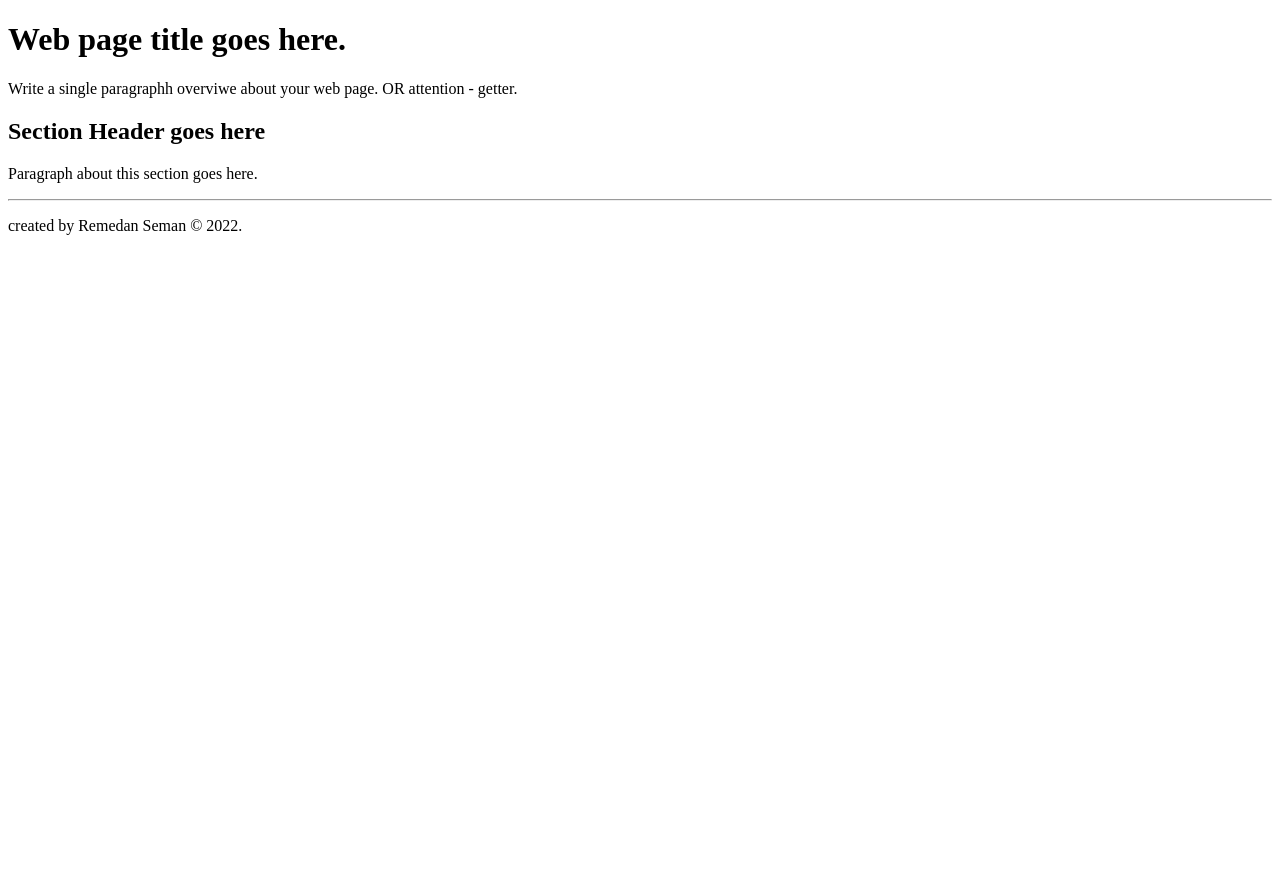
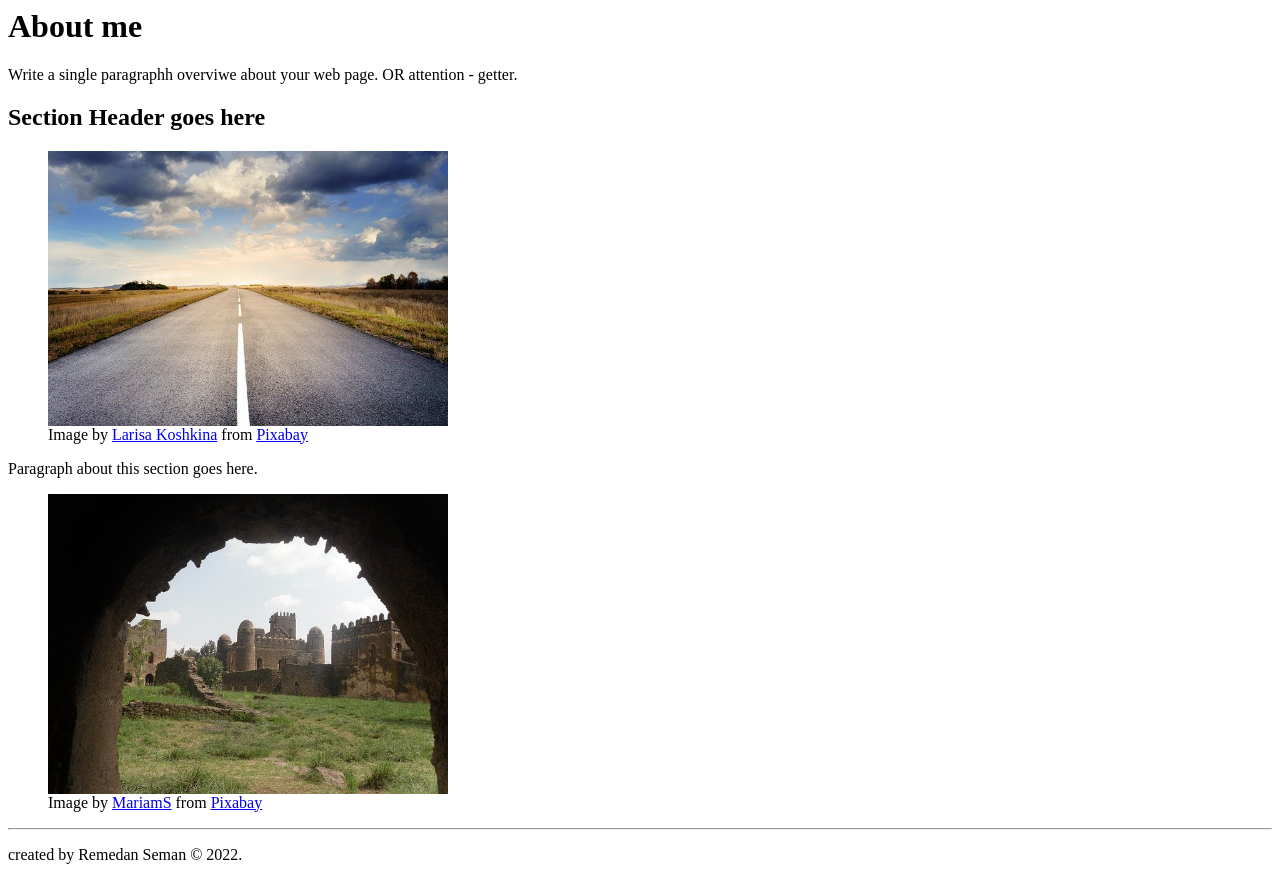
Before and after one commit to rrremedan/webpage-project, a plain HTML site: page index.html in a window 1280 px wide. Before the commit the page ends 800 px from the top, so only its background shows below. Drawn offline with Linux system fonts and the light colour scheme.

Commit message:
adding images

```diff
--- a/index.html
+++ b/index.html
@@ -1,4 +1,4 @@
-<!DOCTYPE html>
+<!DOCTYPE
 <html lang="en">
 <head>
     <meta charset="UTF-8">
@@ -10,13 +10,25 @@
     <header>
         <!-- put website branding (logo & name) below
         -->
-        <h1> Web page title goes here. </h1>
+        <h1>About me </h1>
         <p>Write a single paragraphh overviwe about
         your web page. OR attention - getter. </p>
     </header>
     <main>
         <h2> Section Header goes here </h2>
+        <figure>
+            <img src="images/road-gb9f4dfacd_640.jpg" alt="picture of a rode" width="400">
+            <figcaption>Image by <a href="https://pixabay.com/users/larisa-k-1107275/?utm_source=link-attribution&amp;utm_medium=referral&amp;utm_campaign=image&amp;utm_content=220058">Larisa Koshkina</a> from <a href="https://pixabay.com/?utm_source=link-attribution&amp;utm_medium=referral&amp;utm_campaign=image&amp;utm_content=220058">Pixabay</a></figcaption>
+        </figure>
         <p> Paragraph about this section goes here. </p>
+        <figure>
+            <img src="images/gonder-g234a4109c_640.jpg" alt="image gonder" width='400'>
+            <figcaption>
+                 Image by <a href="https://pixabay.com/users/mariams-130196/?utm_source=link-attribution&amp;utm_medium=referral&amp;utm_campaign=image&amp;utm_content=253474">MariamS</a> from <a href="https://pixabay.com/?utm_source=link-attribution&amp;utm_medium=referral&amp;utm_campaign=image&amp;utm_content=253474">Pixabay</a>
+            </figcaption>
+        </figure>
+
+
 
         <hr>
     </main>
```
Also changed, not shown: images/gonder-g234a4109c_640.jpg (added), images/road-gb9f4dfacd_640.jpg (added).
